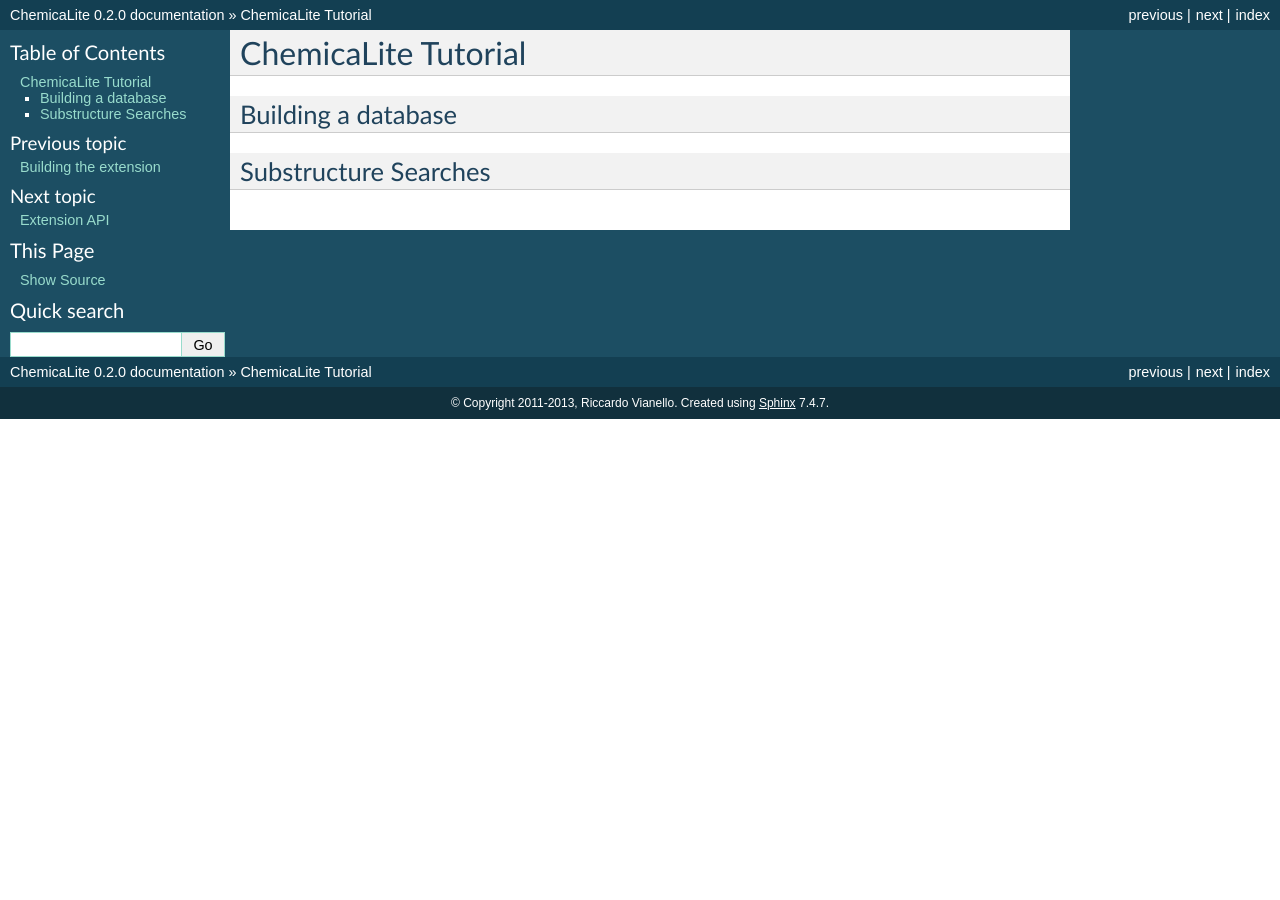
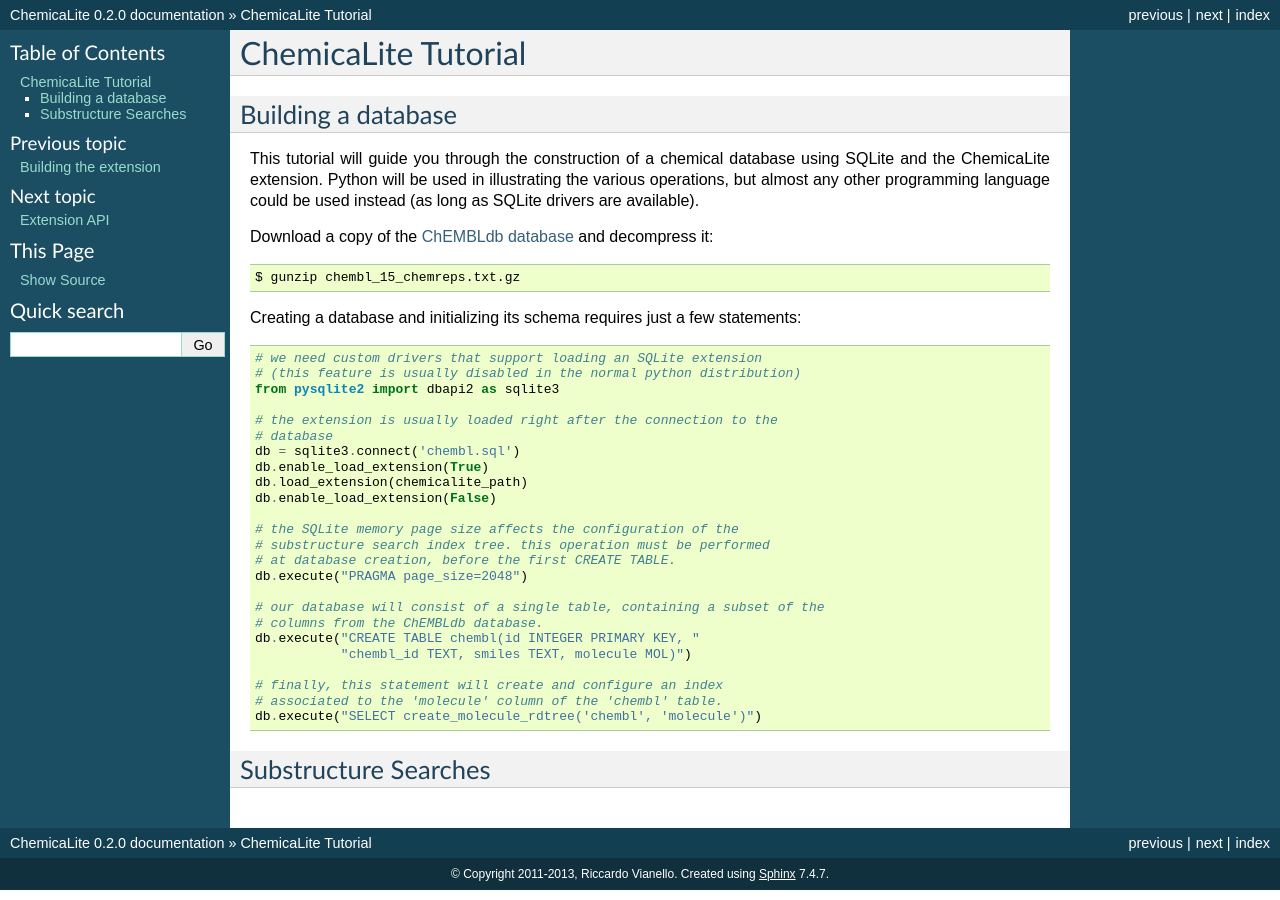
Before and after one commit to rvianello/chemicalite, a Sphinx documentation site: the page built from docs/tutorial.rst, in a window 1280 px wide. Built offline with Sphinx 7.4.7, drawn with Linux system fonts in a browser that asks for light colours.

Commit message:
tutorial database connection and schema creation

```diff
--- a/docs/tutorial.rst
+++ b/docs/tutorial.rst
@@ -4,5 +4,39 @@
 Building a database
 -------------------
 
+This tutorial will guide you through the construction of a chemical database using SQLite and the ChemicaLite extension. Python will be used in illustrating the various operations, but almost any other programming language could be used instead (as long as SQLite drivers are available).
+
+Download a copy of the `ChEMBLdb database <ftp://ftp.ebi.ac.uk/pub/databases/chembl/ChEMBLdb/releases/chembl_15/chembl_15_chemreps.txt.gz>`_ and decompress it::
+
+    $ gunzip chembl_15_chemreps.txt.gz
+
+Creating a database and initializing its schema requires just a few statements::
+
+    # we need custom drivers that support loading an SQLite extension
+    # (this feature is usually disabled in the normal python distribution)
+    from pysqlite2 import dbapi2 as sqlite3
+
+    # the extension is usually loaded right after the connection to the
+    # database
+    db = sqlite3.connect('chembl.sql')
+    db.enable_load_extension(True)
+    db.load_extension(chemicalite_path)
+    db.enable_load_extension(False)
+
+    # the SQLite memory page size affects the configuration of the
+    # substructure search index tree. this operation must be performed
+    # at database creation, before the first CREATE TABLE.
+    db.execute("PRAGMA page_size=2048")
+
+    # our database will consist of a single table, containing a subset of the
+    # columns from the ChEMBLdb database.
+    db.execute("CREATE TABLE chembl(id INTEGER PRIMARY KEY, "
+               "chembl_id TEXT, smiles TEXT, molecule MOL)")
+
+    # finally, this statement will create and configure an index
+    # associated to the 'molecule' column of the 'chembl' table.
+    db.execute("SELECT create_molecule_rdtree('chembl', 'molecule')")
+
+
 Substructure Searches
 ---------------------
```
